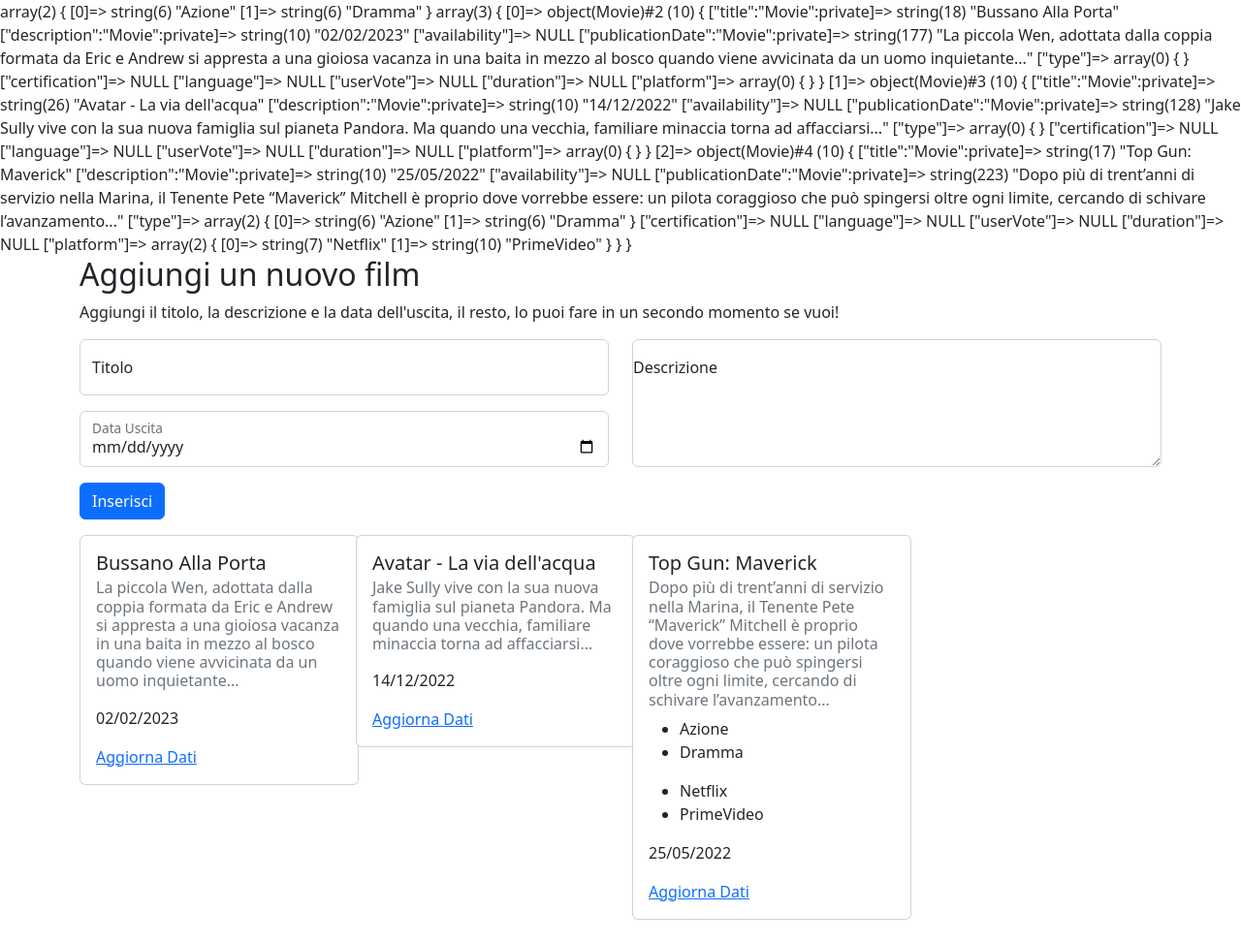
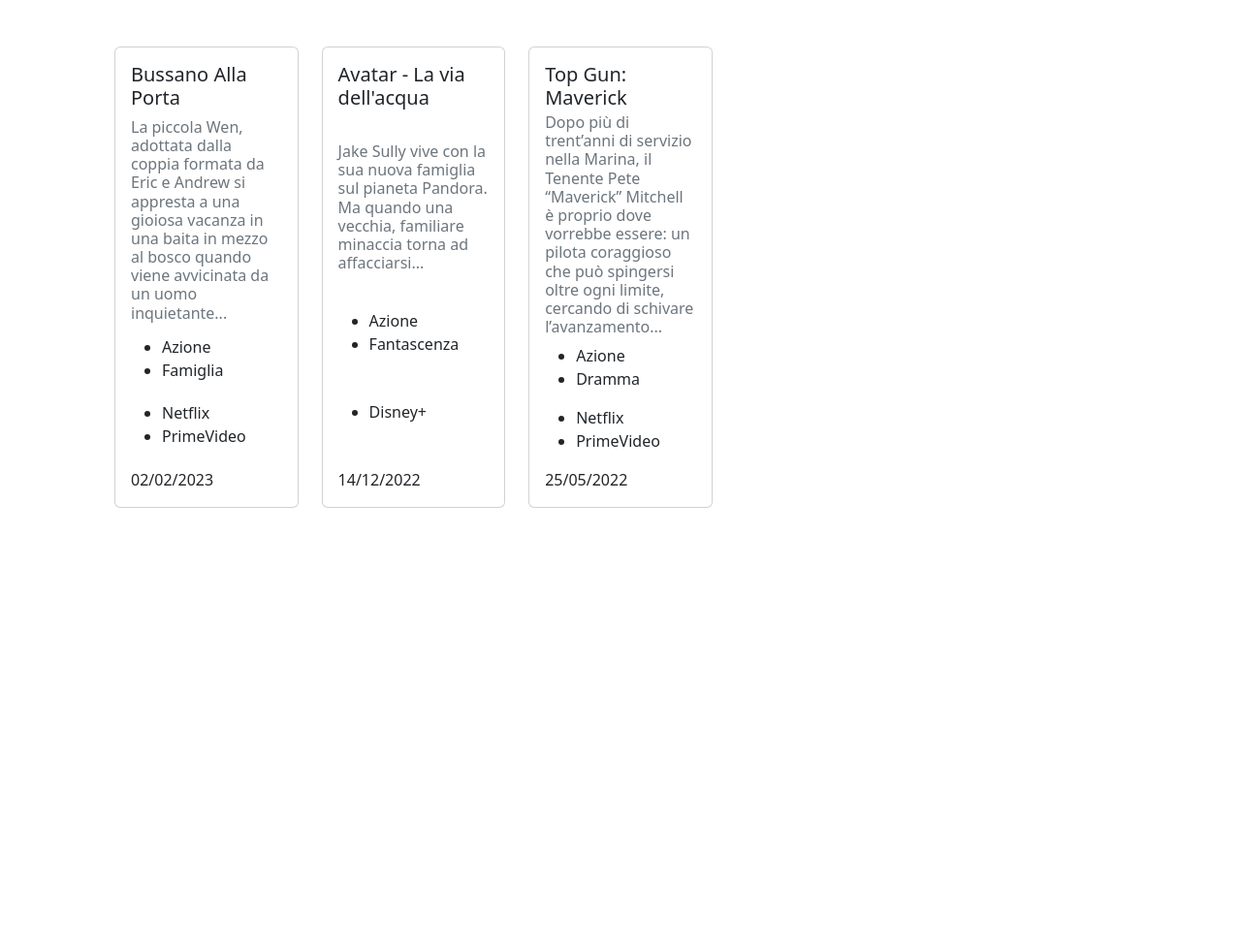
Before and after one commit to Roberto-Larivera/php-oop-1, a PHP site: page / in a window 1280 px wide. Shown: the whole page at 97% size. After the commit the page ends 524 px from the top, so only its background shows below. Run offline with PHP 8.4, Linux system fonts and the light colour scheme.

Commit message:
Upgrade Esercizio Completato

```diff
--- a/classes/Movie.php
+++ b/classes/Movie.php
@@ -127,8 +127,8 @@ class Movie
 
     public function setDuration($element)
     {
-        if (is_numeric($element)) {
-            echo 'Il parametro duration deve essere una stringa';
+        if (!is_numeric($element)) {
+            echo 'Il parametro duration deve essere un numero';
         } else {
             $this->duration = $element;
         }
--- a/index.php
+++ b/index.php
@@ -1,5 +1,6 @@
 <?php
-include_once __DIR__.'/server.php';
+    require_once __DIR__ . '/classes/Movie.php';
+    require_once __DIR__.'/server.php';
 
 
 ?>
@@ -16,43 +17,12 @@ include_once __DIR__.'/server.php';
 </head>
 
 <body>
-    <div class="container">
-        <div class="row row-cols-1">
-            <div class="col">
-                <h2>
-                    Aggiungi un nuovo film
-                </h2>
-                <p>
-                    Aggiungi il titolo, la descrizione e la data dell'uscita, il resto, lo puoi fare in un secondo momento se vuoi!
-                </p>
-            </div>
-            <div class="col">
-                <form action="" method="GET" class="row">
-                    <div class="col-6">
-                        <div class="form-floating mb-3">
-                            <input type="text" class="form-control" id="title_movie" name="title_movie" placeholder="Titolo del film">
-                            <label for="title_movie" class="floatingInput">Titolo</label>
-                        </div>
-                        <div class="form-floating mb-3">
-                            <input type="date" class="form-control" id="date_movie" name="date_movie" placeholder="Data di uscita del film">
-                            <label for="date_movie" class="floatingInput">Data Uscita</label>
-                        </div>
-                    </div>
-                    <div class="form-floating col-6 mb-3 align-self-stretch">
-                        <textarea class="form-control h-100" id="description_movie" name="description_movie" rows="3" placeholder="La migliore descrizione di uesto film"></textarea>
-                        <label for="description_movie" class="floatingTextarea2">Descrizione</label>
-                    </div>
-                    <div class="col-auto">
-                    <button type="submit" class="btn btn-primary">Inserisci</button>
-                    </div>
-                </form>
-            </div>
-        </div>
-        <div class="row row-cols-4">
+    <div class="container p-5">
+        <div class="row row-cols-5">
             <?php foreach($movies as $keyMovie => $movie){ ?>
             <div class="col mb-4">
-                <div class="card" style="width: 18rem;">
-                    <div class="card-body">
+                <div class="card h-100">
+                    <div class="card-body d-flex flex-column justify-content-between">
                         <h5 class="card-title"><?php echo $movie->getTitle() ?></h5>
                         <h6 class="card-subtitle mb-2 text-muted"><?php echo $movie->getPublicationDate() ?></h6>
                         <ul>
@@ -70,7 +40,6 @@ include_once __DIR__.'/server.php';
                             <?php } ?>
                         </ul>
                         <p class="card-text"><?php echo $movie->getDescription() ?></p>
-                        <a <?php echo 'href="upgrade.php/?id='.$keyMovie.'"' ?> class="card-link">Aggiorna Dati</a>
                     </div>
                 </div>
             </div>
--- a/server.php
+++ b/server.php
@@ -1,5 +1,5 @@
 <?php
-include_once __DIR__.'/classes/Movie.php';
+require_once __DIR__.'/classes/Movie.php';
 
 
 //var_dump(new Movie);
@@ -15,21 +15,15 @@ $topGunMaverick = new Movie('Top Gun: Maverick', '25/05/2022', 'Dopo più di tre
 
     $topGunMaverick -> setType(['Azione', 'Dramma']);
     $topGunMaverick -> setPlatform(['Netflix', 'PrimeVideo']);
-var_dump($topGunMaverick -> getType());
+    $bussanoAllaPorta -> setType(['Azione', 'Famiglia']);
+    $bussanoAllaPorta -> setPlatform(['Netflix', 'PrimeVideo']);
+    $avatarLaViaDellAcqua -> setType(['Azione', 'Fantascenza']);
+    $avatarLaViaDellAcqua -> setPlatform(['Disney+']);
+    //var_dump($topGunMaverick -> getType());
+    $movies =[];
 
-$movies =[];
+
 
     $movies[] = $bussanoAllaPorta;
     $movies[] = $avatarLaViaDellAcqua;
     $movies[] = $topGunMaverick;
-
-
-$title_movie = $_GET['title_movie']??null;
-$date_movie = $_GET['date_movie']??null;
-$description_movie = $_GET['description_movie']??null;
-
-if($title_movie !== null && $date_movie !== null && $description_movie !== null){
-    $movies[]=  new Movie($title_movie, $date_movie,$description_movie );
-
-}
-var_dump($movies);
```
Also changed, not shown: upgrade.php (deleted, +0 -97 lines), README.md (deleted), 1 other file. Lines whose indentation alone changed are shown as unchanged.
